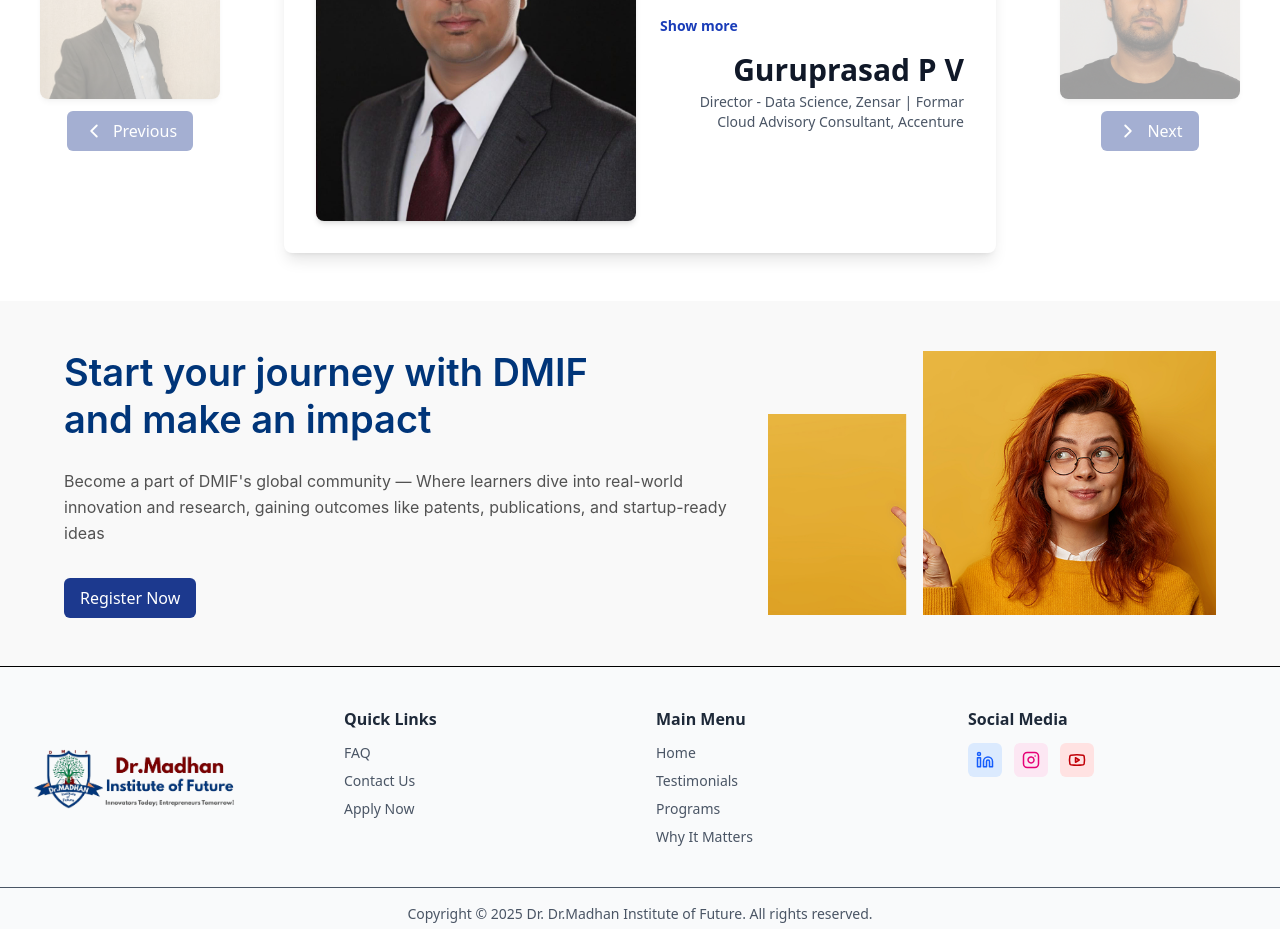
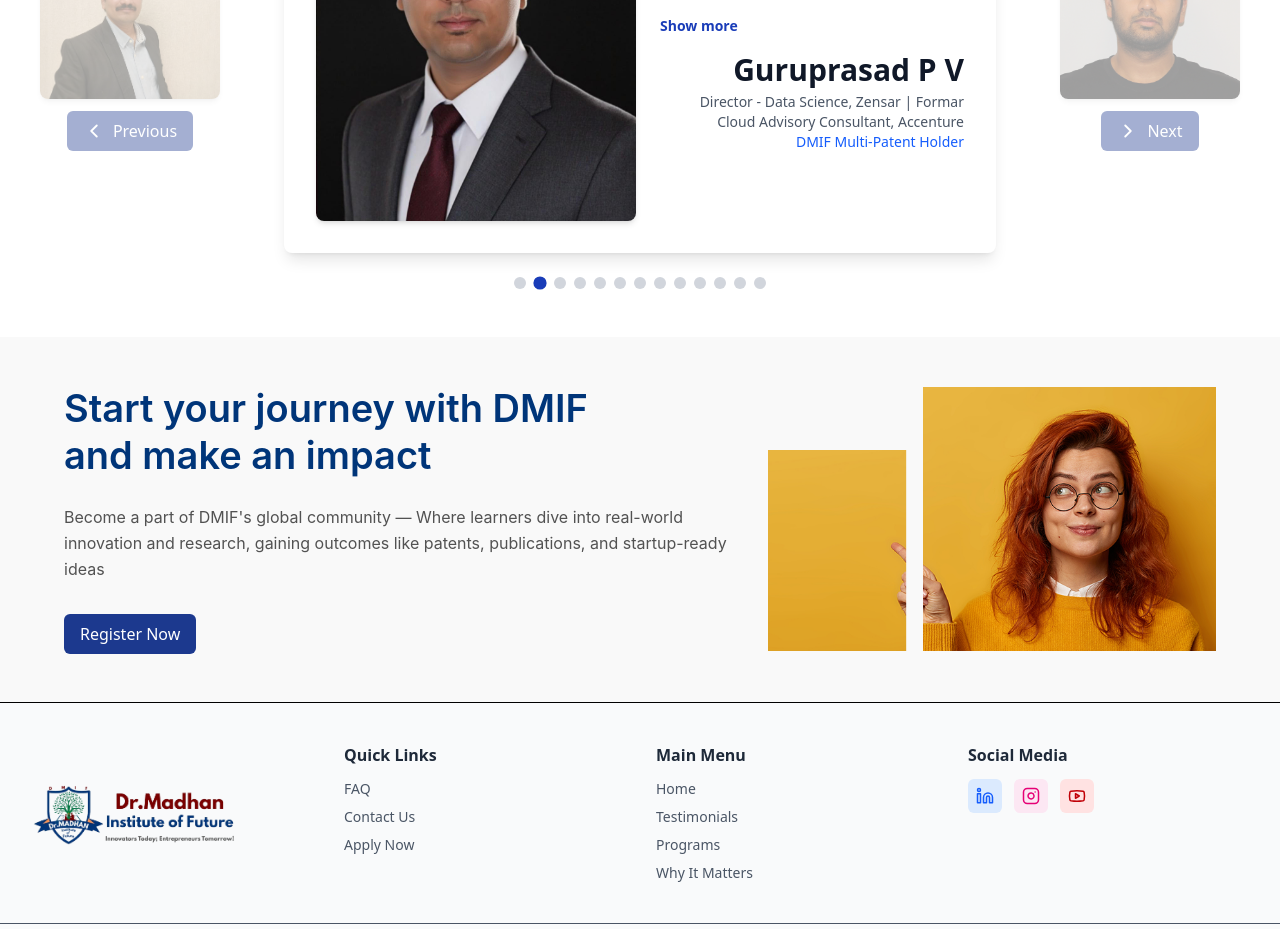
Before and after one commit to Imaginex2025/DMIF-Landing, a React (Vite) app: page / in a window 1280 px wide. Shown: the part 4680-5609 px from the top of the page. Built offline with nearby package versions, Linux system fonts and the light colour scheme.

Commit message:
testimonials updated

```diff
--- a/src/Section/Home/Testimonials.tsx
+++ b/src/Section/Home/Testimonials.tsx
@@ -1,9 +1,8 @@
 import { useEffect, useRef, useState } from "react";
-import { ChevronLeft, ChevronRight, X } from "lucide-react";
+import { ChevronLeft, ChevronRight } from "lucide-react";
 import IconButton from "../../Components/Common/Button";
 import { motion, AnimatePresence } from "framer-motion";
 import { useNavigate } from "react-router-dom";
-import { p } from "framer-motion/client";
 
 const TestimonialsCarousel = () => {
   const [currentSlide, setCurrentSlide] = useState(0);
@@ -18,14 +17,17 @@
       id: 1,
       name: "Vijaya Tapaswi Achanta",
       patent:"DMIF Multi-Patent Holder ",
+
       position:
         "DevOps Consultant, Accenture (While working with me) | Vice President, Wells Fargo (Current)",
       text: `Dr.Madhan has been a true inspiration to build the research acumen and to ignite the passion to innovate. I got an opportunity to work under his leadership in Accenture where I started my journey as an inventor.\n\nAs a devops cloud engineer, I never had exposure in the field of research and inventions. Dr. Dr.Madhan has identified my passion in innovation and gave me an opportunity to ideate on unique cloud architectural frameworks hosting complex data analytic solutions. It's been a great learning under his leadership to be able to pursue the ideation in the right path.\n\nSuccessfully accomplished 6 patents as an inventor with grants received from multiple global regions under his leadership. His vast knowledge & expertise has helped sail through many challenges encountered during the patenting process.\n\nIt is a commendable cause by Dr. Dr.Madhan to launch Dr. Dr.Madhan institute for future (DMIF) which will immensely help many aspiring students for the larger goal of nurturing the future inventors & entrepreneurs. Above all, his humble and approachable attitude will empower students to create the research papers & patents on their own under his guidance.\n\nWishing all the best to all the aspiring students & to Dr. Dr.Madhan for being a role model to many of us.`,
       image: "/Testimonials/Vijaya Tapaswi Achanta.jpg",
+
     },
     {
       id: 2,
       name: "Guruprasad P V",
+      patent:"DMIF Multi-Patent Holder",
       position: "Director - Data Science, Zensar | Formar Cloud Advisory Consultant, Accenture",
       text: `Some mentors teach. A rare few ignite a spark that fuels a lifetime of innovation — and Dr. Dr.Madhan is undoubtedly the latter. Working with Dr. Dr.Madhan has been one of the most intellectually fulfilling experiences of my career. Thanks to his unwavering belief in me, I had the privilege of being a co-innovator in over 20 patents. He didn’t just see potential — he nurtured it, challenged it, and led it to flourish. His ability to guide, inspire, and push boundaries makes him a true catalyst for innovation. His mentorship is a rare combination of vision, rigor, and empathy, and I'm certain DMIF will be a game-changer for aspiring scholars and researchers.`,
       image: "/Testimonials/Guruprasad P V.jpg",
@@ -41,6 +43,7 @@
     },
     {
       id: 4,
+            patent:"DMIF Multi-Patent Holder",
       name: "Kishore Kumar Gajula",
       position: "Lead Data Scientist, Software COE(AI/ML), Medtronic | Former Cloud Advisory Consultant, Accenture",
       text: `Over a decade at Accenture, I had the privilege of spending more than half that time working closely with Dr.Madhan—an experience that shaped both my career and character. He welcomed me during a difficult professional period, overlooking past biases and believing in my potential when few others did. That trust opened doors to transformative work, including my first steps into the world of intellectual property and patents. When I needed to move back home to support my family, he extended full remote flexibility—long before it became common. He also championed my academic aspirations, going out of his way to secure funding for me to present at an international conference, even though it lay outside our immediate scope of work. What always stood out was not just his deep technical acumen—rooted in his PhD in cloud computing and his strong grip on big data and analytics—but also his ability to build diverse, high-performing teams. I worked alongside colleagues from neuroscience, business, and physics—testament to his belief in cross-disciplinary innovation. As he steps into his new entrepreneurial and educational venture, it feels like a natural evolution—one that aligns perfectly with his vision and values. His ambition to blend AR, VR, AI, and Cloud to redefine the future of education is inspiring. I have no doubt his efforts will leave a lasting impact—not just on learners, but on society at large. Wishing him all the success he truly deserves.`,
@@ -57,6 +60,7 @@
     {
       id: 7,
       name: "Dhruv Mittal",
+      patent:"DMIF Research Paper Track Student",
       position: "BS in Data Science, University of California San Diego, USA",
       text: `I am currently working with Dr. Dr.Madhan Institute of Future on a research paper focused on developing security taxonomies for cloud computing systems. What began as a rough idea has now grown into a structured academic project, thanks to Dr. Dr.Madhan’s support and strategic guidance. His ability to connect high-level research themes with real-world security challenges has been critical in giving direction to this work. DMIF’s support has been a key factor in transforming this project into a meaningful contribution to the cloud security domain.`,
       image: "/Testimonials/Dhruv Mittal.png",
@@ -95,6 +99,24 @@
       text: `I had the privilege of working with Dr.Madhan during our time at Accenture, where our discussions on technology and the future of AI were always thought-provoking and deeply insightful. Beyond conversations, I had the pleasure of collaborating with him in co-authoring a successful patent—a journey that was both enriching and rewarding. Dr.Madhan is not only a brilliant colleague and mentor but also a wonderful friend. His ability to simplify complex ideas, guide with clarity, and inspire those around him makes him uniquely suited for this new initiative. I am certain that students and peers alike will find in him not just an advisor, but a true Guru who can shape their journey in research and innovation.`,
       image: "/Testimonials/Arun.jpg",
     },
+      {
+      id: 13,
+      name: "Ajay Gundlapalli",
+      patent:"DMIF Patent Track Student",
+      position: "10th grade, Odessa High School Texas, USA",
+      text: `I am working on building an adaptive auction and negotiation system with Dr. Madhan.
+As a sophomore in high school I had no experience with research before meeting Dr.
+Madhan Srinivasan. Now, through his guidance, I have written a patent TID and
+developed a deeper appreciation for research. Dr. Madhan’s unique approach of
+allowing the student to retain autonomy over their project has led to a multitude of
+learning opportunities and a deeper sense of accomplishment as my project nears
+conclusion.
+His vast experience, technical depth, and constant encouragement have been both
+enlightening and inspiring. Thanks to his guidance, I have grown not only as an
+innovator but as a person, gaining the confidence and skills to pursue ambitious ideas
+with purpose and curiosity`,
+      image: "/Testimonials/ajay.png",
+    },
     {
       id: 12,
       name: "Samba Siva",
@@ -111,6 +133,31 @@
 I remain deeply grateful to Dr. Madhan for his trust, mentorship, and vision, for seeing the potential in me long before I saw it myself`,
       image: "/Testimonials/Samba.png",
     },
+
+    {
+      id: 14,
+      name: "Mythili Krishnan",
+      patent:"DMIF Research Paper Track Student",
+      position: "Principal, McKinsey, Inventor of 4+ patents 40 under 40 Data scientist award 2021",
+      text: `I  have been working with Madhan for close to 5 years now and one thing that really stands out is his ability to turn a business problem into unique solutions that no one else has thought of. He has immense depth of knowledge in the domain of cloud computing and he is considered as the cloud Guru at Accenture. His passion for work as well as mentoring fellow practioners and juniors is also commendable. I wish him all the best in all his future endeavours.`,
+      image: "/Testimonials/mythili.png",
+    },
+    // {
+    //   id: 7,
+    //   name: "Chetan kapoor",
+    //   patent:"DMIF Research Paper Track Student",
+    //   position: "Technical Lead at Broadcom Software",
+    //   text: `I am currently working with Dr. Dr.Madhan Institute of Future on a research paper focused on developing security taxonomies for cloud computing systems. What began as a rough idea has now grown into a structured academic project, thanks to Dr. Dr.Madhan’s support and strategic guidance. His ability to connect high-level research themes with real-world security challenges has been critical in giving direction to this work. DMIF’s support has been a key factor in transforming this project into a meaningful contribution to the cloud security domain.`,
+    //   image: "/Testimonials/Dhruv Mittal.png",
+    // },
+    // {
+    //   id: 7,
+    //   name: "Dhruv Mittal",
+    //   patent:"DMIF Research Paper Track Student",
+    //   position: "BS in Data Science, University of California San Diego, USA",
+    //   text: `I am currently working with Dr. Dr.Madhan Institute of Future on a research paper focused on developing security taxonomies for cloud computing systems. What began as a rough idea has now grown into a structured academic project, thanks to Dr. Dr.Madhan’s support and strategic guidance. His ability to connect high-level research themes with real-world security challenges has been critical in giving direction to this work. DMIF’s support has been a key factor in transforming this project into a meaningful contribution to the cloud security domain.`,
+    //   image: "/Testimonials/Dhruv Mittal.png",
+    // },
   ];
 
   // ✅ Carousel logic
@@ -378,6 +425,24 @@
           </motion.div>
         )}
       </AnimatePresence> */}
+      {/* Pagination Dots */}
+<div className="flex justify-center mt-6 space-x-2">
+  {testimonials.map((_, index) => (
+    <button
+      key={index}
+      onClick={() => {
+        setCurrentSlide(index);
+        setShowFull(false);
+      }}
+      className={`w-3 h-3 rounded-full transition-all duration-300 ${
+        currentSlide === index
+          ? "bg-blue-800 scale-110"
+          : "bg-gray-300 hover:bg-gray-400"
+      }`}
+    />
+  ))}
+</div>
+
       {/* Mobile Floating Arrows */}
       <div className="xl:hidden absolute top-1/2 left-4 right-4 flex justify-between items-center -translate-y-1/2">
         <button
```
Also changed, not shown: public/Testimonials/ajay.png (added), public/Testimonials/mythili.png (added).
